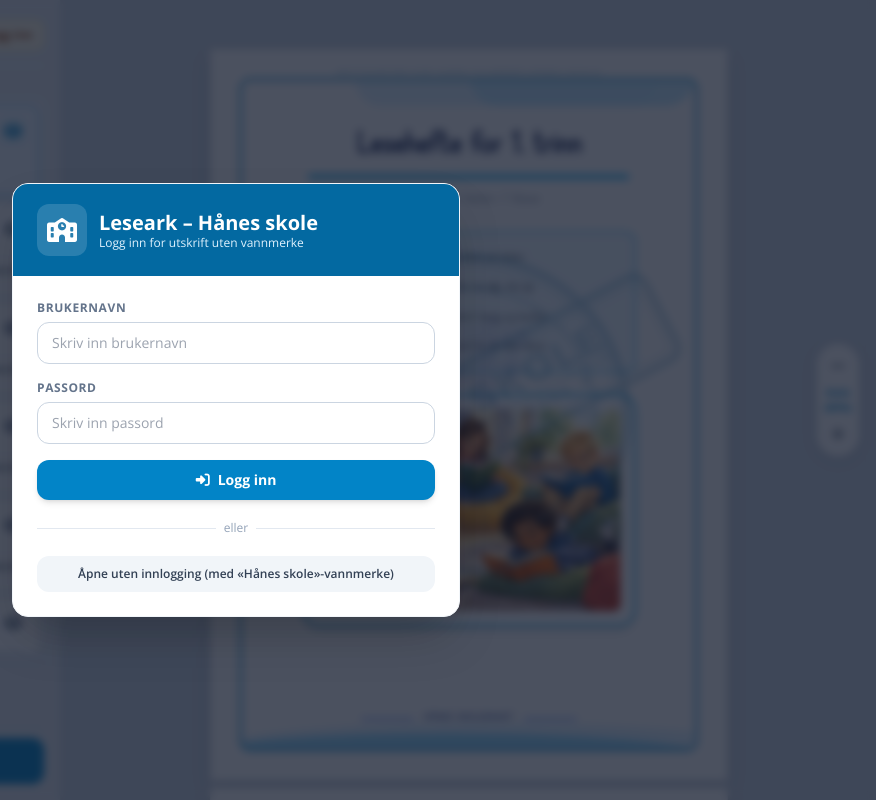
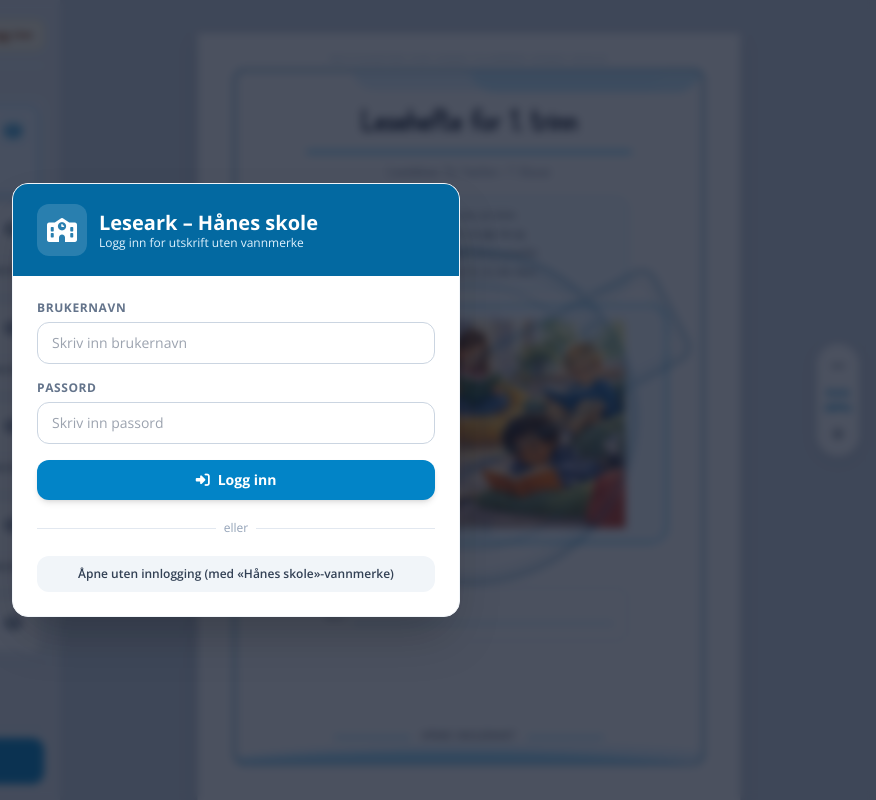
Before and after one commit to 77tor/leseark, a plain HTML site: page index.html in a window 1280 px wide. Shown: the full height of the page, 404-1280 px from the left. Drawn offline with nearby package versions, Linux system fonts and the light colour scheme.

Commit message:
Add files via upload

```diff
--- a/app.js
+++ b/app.js
@@ -415,7 +415,7 @@ function updatePageScale() {
 
     if (!pageW || !pageH) return;
 
-    const padding = 20;
+    const padding = 8;
     const containerW = container.clientWidth - padding;
     const containerH = container.clientHeight - padding;
 
@@ -432,9 +432,9 @@ function updatePageScale() {
 
     pages.forEach((page, index) => {
 
+        page.style.marginTop = '0px';
         page.style.transform = `scale(${scale})`;
         page.style.transformOrigin = 'top center';
-
         // Finn neste side.
         const nextPage = pages[index + 1];
 
@@ -591,63 +591,72 @@ function renderPageHTML(activeSheet, page, realPageIndex, globalPageNumber, tota
 
 <!-- FORSIDE -->
       ${page.type === 'cover' ? `
-        <div style="position: absolute; top: 12mm; left: 12mm; right: 12mm; bottom: 12mm;" class="flex flex-col items-center text-center overflow-hidden bg-white rounded-2xl border-[3px] border-sky-600">
+        <div style="position: absolute; top: 14mm; left: 14mm; right: 14mm; bottom: 14mm;" class="flex flex-col items-center text-center overflow-hidden bg-white rounded-2xl border-[2px] border-sky-700">
           <div class="absolute inset-1 border border-slate-200 rounded-xl pointer-events-none z-20"></div>
-          <div class="absolute top-0 left-0 right-0 h-12 overflow-hidden pointer-events-none">
-            <div class="absolute -top-10 left-1/4 w-2/3 h-20 bg-sky-100 rounded-full"></div>
-            <div class="absolute -top-14 right-0 w-1/2 h-24 bg-sky-200 rounded-full opacity-80"></div>
+          <div class="absolute top-0 left-0 right-0 h-10 overflow-hidden pointer-events-none">
+            <div class="absolute -top-9 left-1/4 w-2/3 h-16 bg-sky-100 rounded-full"></div>
+            <div class="absolute -top-12 right-0 w-1/2 h-20 bg-sky-200 rounded-full opacity-80"></div>
           </div>
 
-          <div class="relative z-10 mt-12 px-5 w-full">
-            <h1 class="text-5xl font-bold text-blue-950 leading-tight mt-6">
+          <div class="relative z-10 mt-10 px-5 w-full">
+            <h1 class="text-[44px] font-bold text-slate-900 leading-tight mt-3">
               ${page.title}
             </h1>
-            <div class="w-3/4 h-2 mx-auto mt-3 rounded-full bg-sky-400"></div>
+            <div class="w-[74%] h-[4px] mx-auto mt-2.5 rounded-full bg-sky-400"></div>
 
             ${page.subtitle ? `
-              <p class="text-xl text-slate-500 font-medium mt-4">
+              <p class="text-[22px] text-slate-500 font-medium mt-3">
                 ${page.subtitle}
               </p>
             ` : ''}
           </div>
 
-          ${page.bulletPoints ? `
-            <div class="relative z-10 w-[86%] max-w-lg bg-sky-50 border-2 border-sky-400 rounded-2xl px-6 py-6 mt-9 text-left shadow-sm">
-              <ul class="space-y-4 text-slate-800 text-lg font-medium">
+${page.bulletPoints ? `
+            <div class="relative z-10 w-[68%] bg-sky-50/70 border border-sky-300 rounded-2xl px-5 py-3.5 mt-5 text-left">
+              <ul class="space-y-1.5 text-slate-800 text-[16px] font-medium">
                 ${page.bulletPoints.map(bp => `
                   <li class="flex items-start gap-3">
-                    <span class="inline-block w-3 h-3 rounded-full bg-blue-700 mt-2 shrink-0"></span>
-                    <span class="leading-relaxed">${bp}</span>
+                    <span class="inline-block w-2.5 h-2.5 rounded-full bg-sky-600 mt-1.5 shrink-0"></span>
+                    <span class="leading-snug">${bp}</span>
                   </li>
                 `).join('')}
               </ul>
             </div>
           ` : ''}
 
-          ${page.coverImage ? `
-            <div class="relative z-10 w-[86%] max-w-lg mt-8 mb-5">
-              <div class="bg-white border-[3px] border-sky-500 rounded-[26px] p-5 shadow-lg">
-                <div class="w-full aspect-[3/2] flex items-center justify-center">
-                  <img src="${page.coverImage}" alt="Barn som leser bøker" class="w-full h-full object-contain rounded-xl">
+${page.coverImage ? `
+            <div class="relative z-10 w-[85%] mt-5">
+              <div class="bg-sky-50/80 border-[2px] border-sky-500 rounded-3xl px-3 py-5">
+                <div class="w-full h-[305px] flex items-center justify-center">
+                  <img src="${page.coverImage}" alt="Barn som leser bøker" class="w-full h-full object-contain">
                 </div>
               </div>
             </div>
           ` : ''}
 
-          <div class="relative z-10 mt-auto mb-9 flex items-center justify-center gap-4 w-full px-8">
-            <div class="h-[2px] flex-1 max-w-20 bg-blue-600"></div>
-            <span class="text-blue-900 font-bold text-sm tracking-widest uppercase whitespace-nowrap">
+<!-- Navneboks (samme bredde som forklaringsboksen) -->
+          <div class="relative z-10 w-[68%] bg-white border border-slate-300 rounded-xl px-5 pt-8 pb-5 my-auto">
+            <div class="flex items-end gap-2.5 text-slate-600 text-[16px] font-medium">
+              <span>Navn:</span>
+              <div class="flex-1 border-b border-sky-500 mb-1"></div>
+            </div>
+          </div>
+
+<div class="relative z-10 mt-auto mb-7 flex items-center justify-center gap-4 w-full px-10">
+            <div class="h-[2px] flex-1 max-w-28 bg-sky-400"></div>
+            <span class="text-slate-700 font-extrabold text-sm tracking-widest uppercase whitespace-nowrap">
               ${page.schoolName || ''}
             </span>
-            <div class="h-[2px] flex-1 max-w-20 bg-blue-600"></div>
+            <div class="h-[2px] flex-1 max-w-28 bg-sky-400"></div>
           </div>
 
-          <div class="absolute bottom-0 left-0 right-0 h-12 overflow-hidden pointer-events-none">
-            <div class="absolute -bottom-10 -left-10 w-[120%] h-20 bg-sky-100 rounded-[50%]"></div>
-            <div class="absolute -bottom-14 -right-10 w-[120%] h-20 bg-sky-300 rounded-[50%] opacity-80"></div>
+          <div class="absolute bottom-0 left-0 right-0 h-10 overflow-hidden pointer-events-none">
+            <div class="absolute -bottom-9 -left-10 w-[120%] h-16 bg-sky-100 rounded-[50%]"></div>
+            <div class="absolute -bottom-12 -right-10 w-[120%] h-16 bg-sky-300 rounded-[50%] opacity-80"></div>
           </div>
         </div>
       ` : ''}
+
 
       <!-- INNHOLDSFORTEGNELSE -->
       ${page.type === 'toc' ? `
--- a/index.html
+++ b/index.html
@@ -146,7 +146,7 @@
 
 
   <!-- Hovedområde for visning av lesearkene -->
-  <main class="flex-1 min-h-0 min-w-0 p-2 md:p-6 overflow-hidden flex flex-col items-center">
+  <main class="flex-1 min-h-0 min-w-0 p-2 md:pt-2 md:pb-4 md:px-6 overflow-hidden flex flex-col items-center">
 
 <!-- Container som holder A4-arkene -->
     <div
```
